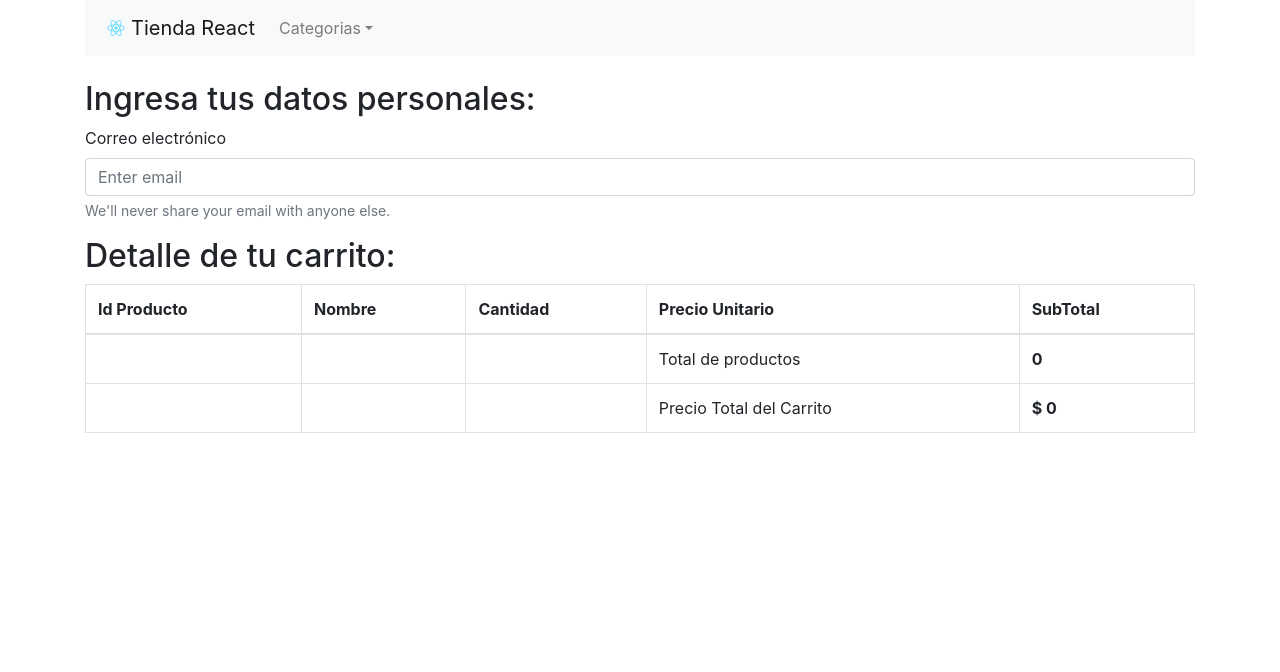
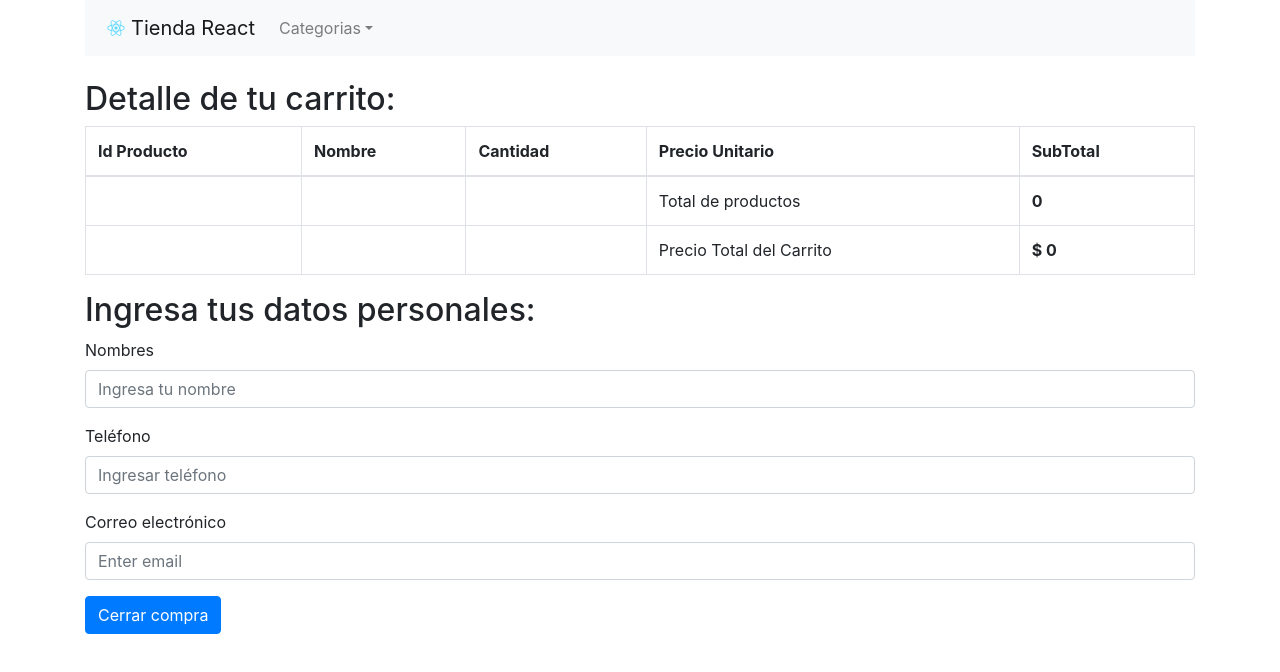
Before and after one commit to betitolg/react-ecommerce, a React (Create React App) app: page /checkout in a window 1280 px wide. Shown: the top 672 px of the page. Built offline with nearby package versions, Linux system fonts and the light colour scheme; the HTML template or start-up script is replaced by a standard one.

Commit message:
Avance consigna final

```diff
--- a/src/components/Checkout.js
+++ b/src/components/Checkout.js
@@ -1,26 +1,46 @@
-import { Form, FormControl, InputGroup, Table } from "react-bootstrap";
-import React, { useContext } from "react";
+import { Button, Form, Table } from "react-bootstrap";
+import React, { useContext, useEffect, useState } from "react";
 
 import { CartContext } from "./CartContext/CartContext";
+import { Link } from "react-router-dom";
 
 export default function Checkout() {
   const { cartCount, cartItems, RemoveToCart, cartTotalAmount, CartClean } =
     useContext(CartContext);
 
+  const [datosPersonales, setDatosPersonales] = useState([{}]);
+
+  //0 -> no existen productos en el carrito
+  //1 -> existen productos para procesar
+  //2 -> compra terminada
+  const [statusCompra, setStatusCompra] = useState(1);
+  const [total] = useState(cartTotalAmount);
+
+  const ProcesarComprar = (evt) => {
+    evt.preventDefault();
+
+    setDatosPersonales({
+      buyer: {
+        name: "Horacio",
+        phone: "5434343",
+        email: "d.lopezg@outlook.com",
+      },
+      ordenes: cartItems,
+      date: new Date(),
+      total: cartTotalAmount,
+    });
+console.log(datosPersonales);
+    setStatusCompra(2);
+    CartClean();
+  };
+
+  if (statusCompra == 0) {
+    return (
+      <div>necesitas agregar productos a tu carrito para hacer el checkout</div>
+    );
+  } else if (statusCompra == 1) {
     return (
       <div>
-        <h2>Ingresa tus datos personales:</h2>
-      <Form id="datosPersonales">
-      <Form.Group className="mb-3" controlId="formBasicEmail">
-    <Form.Label>Correo electrónico </Form.Label>
-    <Form.Control type="email" placeholder="Enter email" />
-    <Form.Text className="text-muted">
-      We'll never share your email with anyone else.
-    </Form.Text>
-  </Form.Group>
-
-      </Form>
-
         <div>
           <h2>Detalle de tu carrito:</h2>
           <Table striped bordered hover>
@@ -66,6 +86,38 @@ export default function Checkout() {
             </tfoot>
           </Table>
         </div>
+
+        <h2>Ingresa tus datos personales:</h2>
+        <Form id="datosPersonales" style={{ border: 2 }}>
+          <Form.Group className="mb-3" controlId="formName">
+            <Form.Label>Nombres </Form.Label>
+            <Form.Control type="text" placeholder="Ingresa tu nombre" />
+          </Form.Group>
+          <Form.Group className="mb-3" controlId="formTelefono">
+            <Form.Label>Teléfono </Form.Label>
+            <Form.Control type="phone" placeholder="Ingresar teléfono" />
+          </Form.Group>
+          <Form.Group className="mb-3" controlId="formEmail">
+            <Form.Label>Correo electrónico </Form.Label>
+            <Form.Control type="email" placeholder="Enter email" />
+          </Form.Group>
+          <Button variant="primary" type="submit" onClick={ProcesarComprar}>
+            Cerrar compra
+          </Button>
+        </Form>
+      </div>
+    );
+  } else {
+    return (
+      <div>
+        Compra finalizada con número de orden ########
+        <br></br>
+        Pagaste {total}
+        <br></br>
+
+        <br></br>
+        <Link to={"/"}>Regresar y compra nuestros productos</Link>
       </div>
     );
   }
+}
```
Lines whose indentation alone changed are shown as unchanged.
